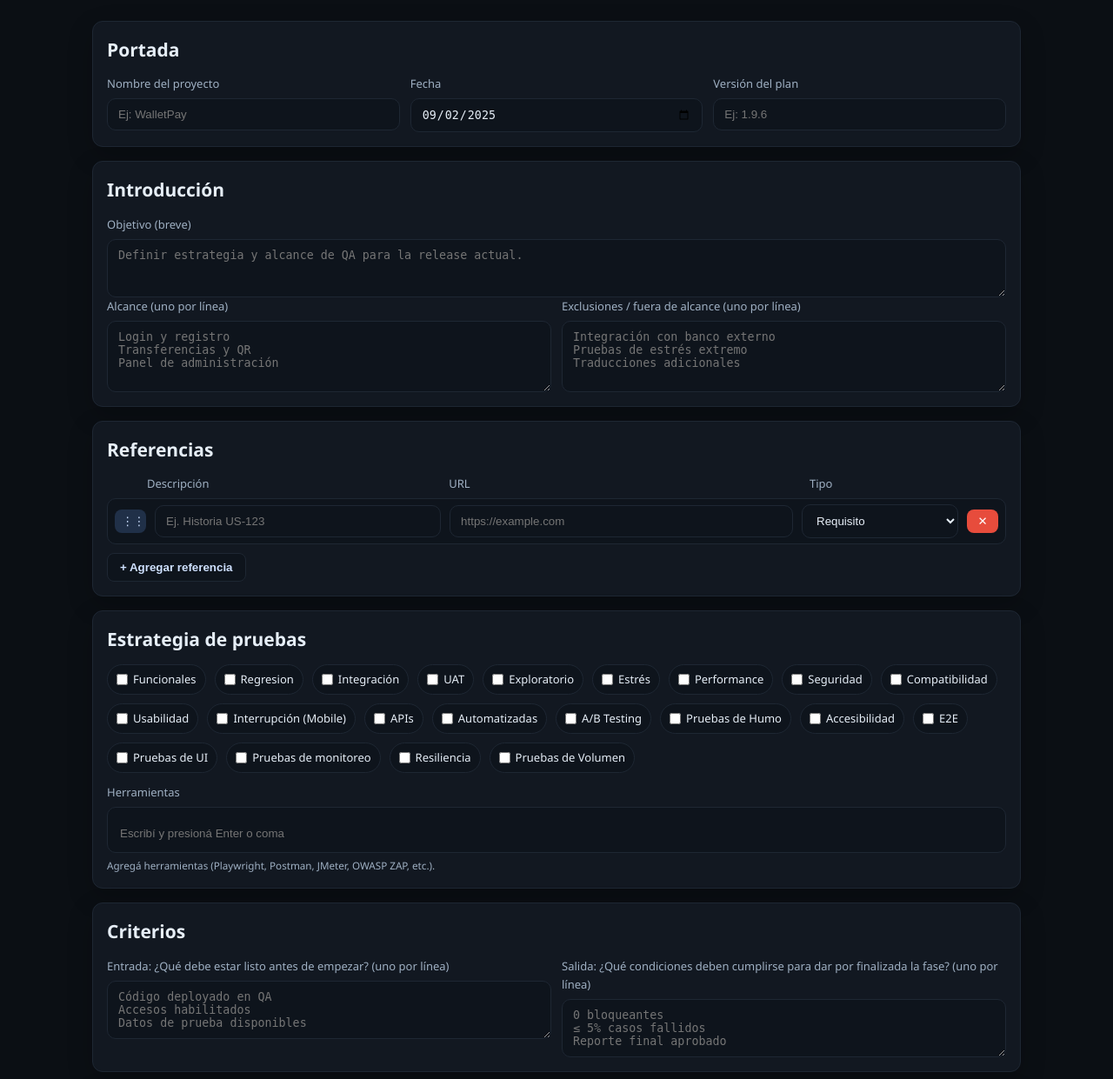
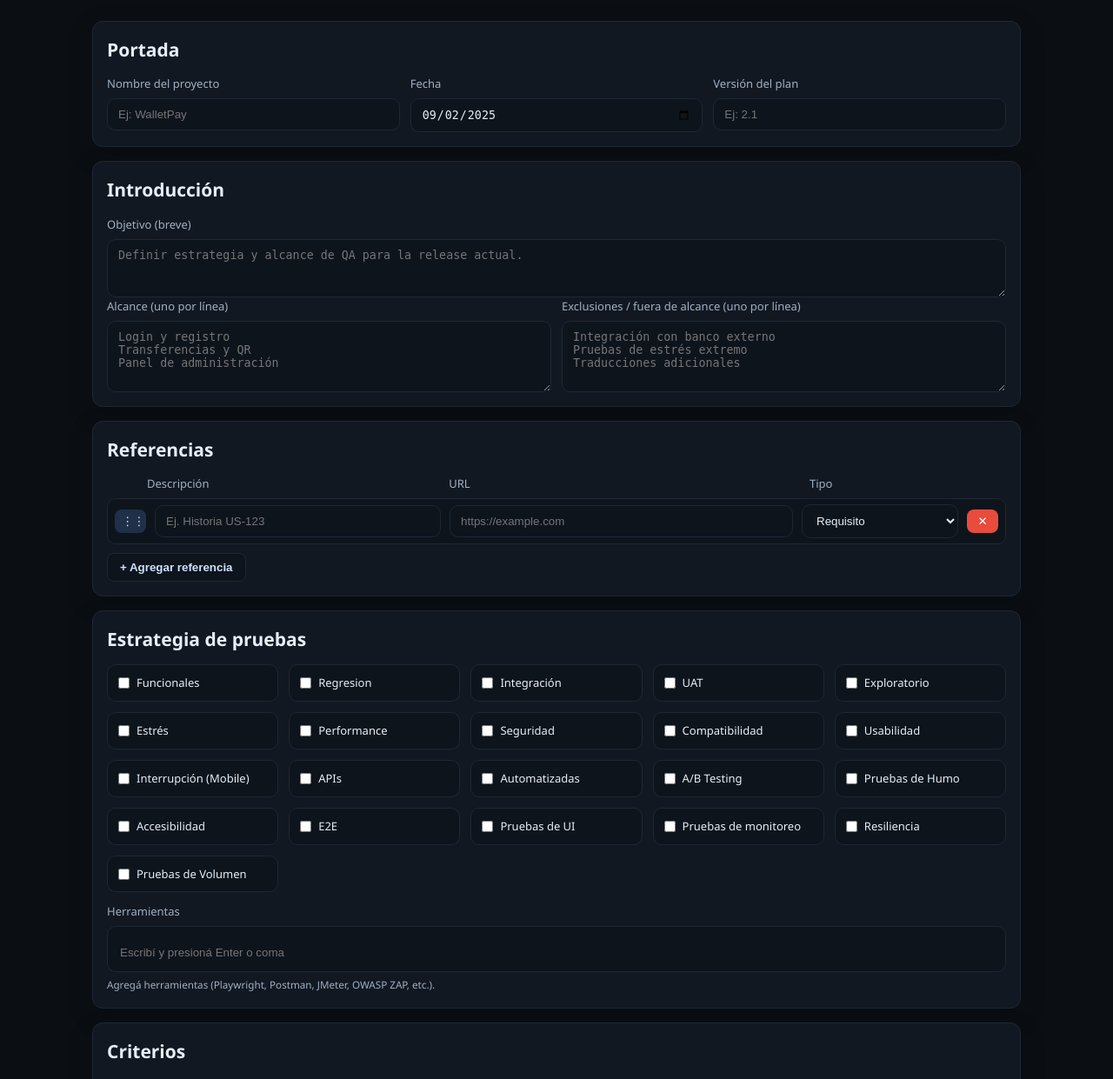
Before and after one commit to underc0delabs/k0lmena-test-plan, a PHP site: page / in a window 1280 px wide. Shown: the part 102-1343 px from the top of the page at 87% size. Run offline with PHP 8.4, Linux system fonts and the light colour scheme.

Commit message:
Update checkboxes estrategia de prueba

```diff
--- a/assets/css/style.css
+++ b/assets/css/style.css
@@ -1,4 +1,4 @@
-/* style.css — v1.9.6 completo + Segoe UI + link-add dark */
+/* style.css — v2.1 (Segoe UI + dark + checkboxes en grid) */
 :root {
   --bg:#0b0f14; --bg-2:#0e141c; --card:#121821; --line:#1e2733;
   --text:#e6eef7; --muted:#9fb0c3; --accent:#4a90e2; --accent-2:#1f6fd6;
@@ -9,7 +9,7 @@ html,body{margin:0;height:100%}
 body{
   background:var(--bg);
   color:var(--text);
-  font:14px/1.6 'Segoe UI', sans-serif; /* 👈 Fuente global */
+  font:14px/1.6 'Segoe UI', sans-serif;
 }
 
 /* Layout */
@@ -39,10 +39,27 @@ input,textarea,select{
 textarea{resize:vertical}
 input:focus,textarea:focus,select:focus{border-color:var(--accent)}
 
-/* Chips (checkboxes) */
-.chips{display:flex;flex-wrap:wrap;gap:10px}
-.chip{display:inline-flex;align-items:center;gap:6px;padding:6px 10px;border:1px solid var(--line);border-radius:999px;background:var(--bg-2);font-size:13px}
-.chip input{width:auto;height:auto;margin:0}
+/* Chips (checkboxes) — ahora en GRID */
+.chips{
+  display:grid;
+  grid-template-columns:repeat(5, minmax(0,1fr)); /* 5 columnas por defecto */
+  gap:12px;
+}
+@media (max-width:1200px){ .chips{grid-template-columns:repeat(4,1fr);} }
+@media (max-width:900px) { .chips{grid-template-columns:repeat(3,1fr);} }
+@media (max-width:700px) { .chips{grid-template-columns:repeat(2,1fr);} }
+@media (max-width:480px) { .chips{grid-template-columns:1fr;} }
+
+.chip{
+  display:inline-flex;align-items:center;gap:8px;
+  padding:10px 12px;
+  border:1px solid var(--line);
+  border-radius:10px;
+  background:var(--bg-2);
+  font-size:13px;
+  width:100%;
+}
+.chip input{width:auto;height:auto;margin:0;}
 
 /* Tags input */
 .tags-input{display:flex;align-items:center;gap:8px;flex-wrap:wrap;border:1px solid var(--line);background:var(--bg-2);padding:8px 10px;border-radius:10px}
@@ -57,7 +74,7 @@ input:focus,textarea:focus,select:focus{border-color:var(--accent)}
 .btn{background:#1b2940;color:#d6e6ff;border:1px solid #2a3a56;border-radius:10px;padding:8px 12px;cursor:pointer}
 .btn-secondary{background:#151f2e}
 
-/* NEW: botón agregar (link-add) oscuro */
+/* botón agregar (link-add) oscuro */
 .link-add{
   margin-top:10px;
   background:var(--bg-2);
--- a/assets/js/app.js
+++ b/assets/js/app.js
@@ -1,37 +1,42 @@
-// app.js — v1.9.6 (DnD + tags + dinámicos + enter bloqueado en tags)
+// app.js — v2.1 (DnD estable + tags + dinámicos)
 document.addEventListener('DOMContentLoaded', () => {
 
+  // ---------- Helpers
   const $ = sel => document.querySelector(sel);
   const $$ = sel => Array.from(document.querySelectorAll(sel));
-  const planForm = $('#planForm');
 
   function createNodeFromHTML(html){
     const wrap = document.createElement('div');
     wrap.innerHTML = html.trim();
     return wrap.firstElementChild;
-    }
+  }
 
-  // Evitar submit con Enter dentro del input de herramientas
+  // ---------- Prevent form submit on Enter inside tags input
+  const planForm = $('#planForm');
   planForm?.addEventListener('keydown', (e) => {
     if (e.target && e.target.id === 'toolsInput' && (e.key === 'Enter')) {
       e.preventDefault();
     }
   });
 
-  // Tags (Herramientas)
+  // ---------- Tags input (tools)
   (function initTags(){
-    const wrap = $('#toolsTags'); if (!wrap) return;
+    const wrap = $('#toolsTags');
+    if (!wrap) return;
     const input = $('#toolsInput');
-    const list  = $('#toolsWrap');
-    const name  = wrap.dataset.name || 'tools[]';
+    const list = $('#toolsWrap');
+    const name = wrap.dataset.name || 'tools[]';
 
     function addTag(text){
-      const val = text.trim(); if (!val) return;
+      const val = text.trim();
+      if (!val) return;
       const tag = document.createElement('span');
       tag.className = 'tag';
       tag.innerHTML = `<span>${val}</span><button type="button" class="tag-x" aria-label="Eliminar">✕</button>`;
       const hidden = document.createElement('input');
-      hidden.type = 'hidden'; hidden.name = name; hidden.value = val;
+      hidden.type = 'hidden';
+      hidden.name = name;
+      hidden.value = val;
       tag.appendChild(hidden);
       list.appendChild(tag);
       input.value = '';
@@ -46,18 +51,20 @@ document.addEventListener('DOMContentLoaded', () => {
 
     list.addEventListener('click', (e) => {
       if (e.target.closest('.tag-x')) {
-        e.target.closest('.tag')?.remove();
+        const tag = e.target.closest('.tag');
+        tag?.remove();
       }
     });
   })();
 
-  // Util dinámicos + DnD
+  // ---------- Dynamic rows util
   function initDynamic(sectionId, templateId){
     const list = document.getElementById(sectionId);
     const tpl  = document.getElementById(templateId);
     if (!list || !tpl) return;
     let counter = 1;
 
+    // Add row buttons
     const addBtn = list.parentElement.querySelector('.link-add');
     addBtn?.addEventListener('click', () => {
       const html = tpl.innerHTML.replaceAll('$idx', String(counter++));
@@ -65,15 +72,17 @@ document.addEventListener('DOMContentLoaded', () => {
       list.appendChild(node);
     });
 
+    // Delete with minimum 1 row
     list.addEventListener('click', (e) => {
       if (e.target.classList.contains('btn-del') || e.target.closest('.btn-del')) {
         const row = e.target.closest('.ref-row, .team-row');
         const rows = list.querySelectorAll('.ref-row, .team-row');
-        if (rows.length <= 1) return; // mantener al menos 1
+        if (rows.length <= 1) return; // never 0
         row.remove();
       }
     });
 
+    // Drag & drop
     let dragged = null;
     list.addEventListener('dragstart', (e) => {
       const row = e.target.closest('.ref-row, .team-row');
@@ -82,7 +91,7 @@ document.addEventListener('DOMContentLoaded', () => {
       row.classList.add('row-dragging');
       e.dataTransfer.effectAllowed = 'move';
     });
-    list.addEventListener('dragend', () => {
+    list.addEventListener('dragend', (e) => {
       if (dragged) dragged.classList.remove('row-dragging');
       dragged = null;
       $$('.row-drag-over').forEach(el => el.classList.remove('row-drag-over'));
@@ -97,10 +106,12 @@ document.addEventListener('DOMContentLoaded', () => {
       row.parentNode.insertBefore(dragged, before ? row : row.nextSibling);
     });
     list.addEventListener('dragleave', (e) => {
-      e.target.closest('.ref-row, .team-row')?.classList.remove('row-drag-over');
+      const row = e.target.closest('.ref-row, .team-row');
+      row?.classList.remove('row-drag-over');
     });
   }
 
+  // Initialize for references and team
   initDynamic('refsList', 'refTemplate');
   initDynamic('teamList', 'teamTemplate');
 });
--- a/index.php
+++ b/index.php
@@ -1,5 +1,5 @@
 <?php
-// index.php — Generador de Test Plan (v1.9.6 + Segoe UI + link-add dark)
+// index.php — Generador de Test Plan (v2.1 basado en v2.0, con checkboxes en grid)
 
 date_default_timezone_set('America/Argentina/Buenos_Aires');
 $today = date('Y-m-d');
@@ -46,7 +46,7 @@ $TEST_TYPES = [
           </label>
           <label class="field">
             <span>Versión del plan</span>
-            <input name="plan_version" type="text" required placeholder="Ej: 1.9.6" />
+            <input name="plan_version" type="text" required placeholder="Ej: 2.1" />
           </label>
         </div>
       </section>
@@ -273,7 +273,7 @@ TC-003;Transferencia con saldo suficiente"></textarea>
   </main>
 
   <footer class="footer" role="contentinfo">
-    <small>v1.9.6 • Estructura completa + UI compacta, Segoe UI y botones link-add dark</small>
+    <small>v2.1 • Estructura completa + UI compacta, Segoe UI, link-add dark, checkboxes en columnas</small>
   </footer>
 </body>
 </html>
```
Also changed, not shown: generate_plan.php (+4 -6 lines).
